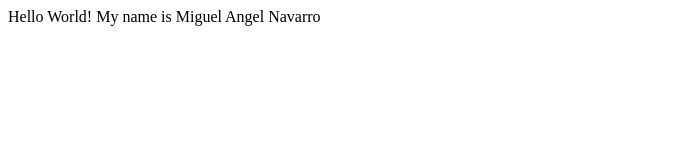
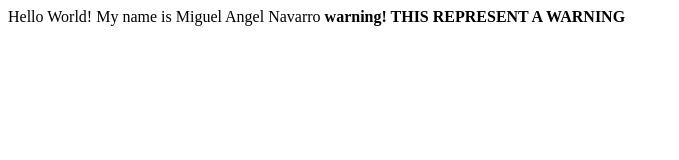
Before and after one commit to MiguelNavarroMencias/ePortfolio, a plain HTML site: page index.html in a window 1280 px wide. Shown: the whole page, without its empty margins (0-679 px from the left). Drawn offline with Linux system fonts and the light colour scheme.

Commit message:
ADDED FEATURES

```diff
--- a/index.html
+++ b/index.html
@@ -11,5 +11,8 @@
     <body>
         Hello World!
         My name is Miguel Angel Navarro
+
+
+        <strong>warning! THIS REPRESENT A WARNING</strong>
     </body>
 </html>
```
